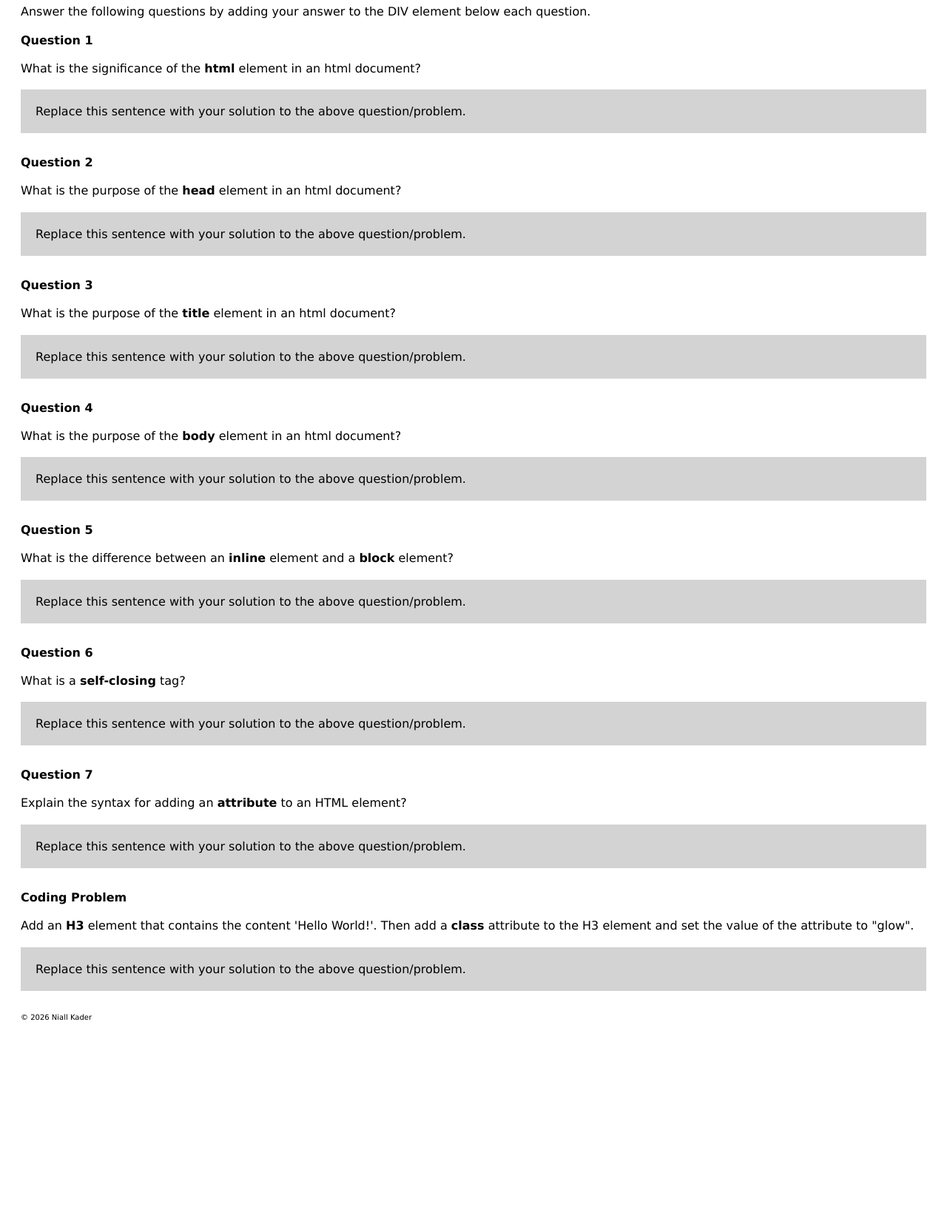
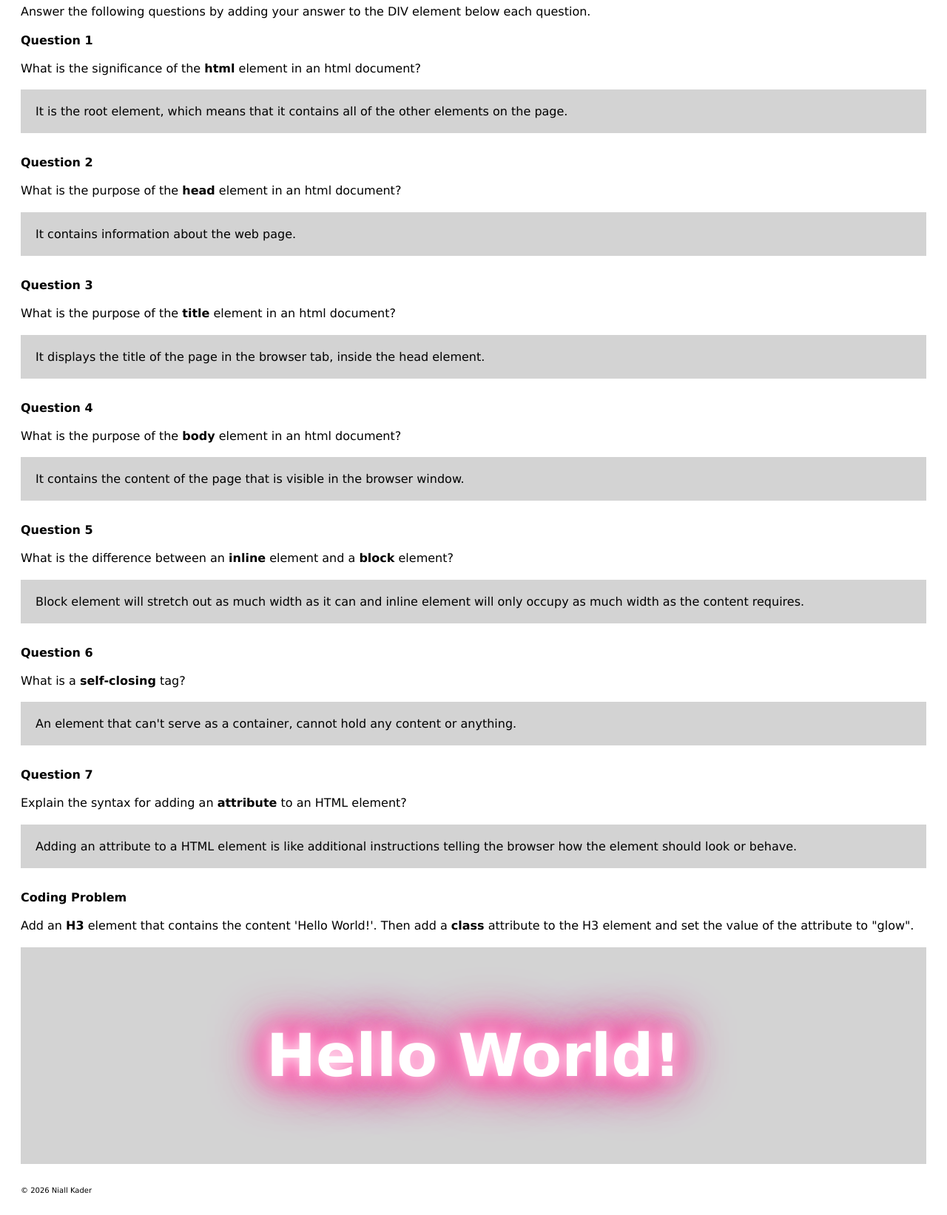
Before and after one commit to yangm9001/web-programming, a plain HTML site: page HTML/basics-WORKSHEET.html in a window 1280 px wide. Shown: the part 240-1883 px from the top of the page at 74% size. Before the commit the page ends 1649 px from the top, so only its background shows below. Drawn offline with Linux system fonts and the light colour scheme.

Commit message:
Worksheet Practice

```diff
--- a/HTML/basics-WORKSHEET.html
+++ b/HTML/basics-WORKSHEET.html
@@ -25,43 +25,43 @@
     <b>Question 1</b>
     <p class="question">What is the significance of the <b>html</b> element in an html document?</p>
     <div class="answer">
-      Replace this sentence with your solution to the above question/problem.
+      It is the root element, which means that it contains all of the other elements on the page.
     </div>
 
     <b>Question 2</b>
     <p class="question">What is the purpose of the <b>head</b> element in an html document?</p>
     <div class="answer">
-      Replace this sentence with your solution to the above question/problem.
+      It contains information about the web page.
     </div>
 
     <b>Question 3</b>
     <p class="question">What is the purpose of the <b>title</b> element in an html document?</p>
     <div class="answer">
-      Replace this sentence with your solution to the above question/problem.
+      It displays the title of the page in the browser tab, inside the head element.
     </div>
 
     <b>Question 4</b>
     <p class="question">What is the purpose of the <b>body</b> element in an html document?</p>
     <div class="answer">
-      Replace this sentence with your solution to the above question/problem.
+      It contains the content of the page that is visible in the browser window.
     </div>
 
     <b>Question 5</b>
     <p class="question">What is the difference between an <b>inline</b> element and a <b>block</b> element?</p>
     <div class="answer">
-      Replace this sentence with your solution to the above question/problem.
+      Block element will stretch out as much width as it can and inline element will only occupy as much width as the content requires.
     </div>
 
     <b>Question 6</b>
     <p class="question">What is a <b>self-closing</b> tag?</p>
     <div class="answer">
-      Replace this sentence with your solution to the above question/problem.
+      An element that can't serve as a container, cannot hold any content or anything.
     </div>
 
     <b>Question 7</b>
     <p class="question">Explain the syntax for adding an <b>attribute</b> to an HTML element?</p>
     <div class="answer">
-      Replace this sentence with your solution to the above question/problem.
+      Adding an attribute to a HTML element is like additional instructions telling the browser how the element should look or behave.
     </div>
 
     <b>Coding Problem</b>
@@ -70,7 +70,7 @@
       Then add a <b>class</b> attribute to the H3 element and set the value of the attribute to "glow".
     </p>
     <div class="answer">
-      Replace this sentence with your solution to the above question/problem.
+      <h3 class="glow">Hello World!</h3>
     </div>
 
     <footer>
```
Also changed, not shown: HTML/html-basics.html (added, +20 -0 lines), HTML/lists.html (added, +15 -0 lines).
